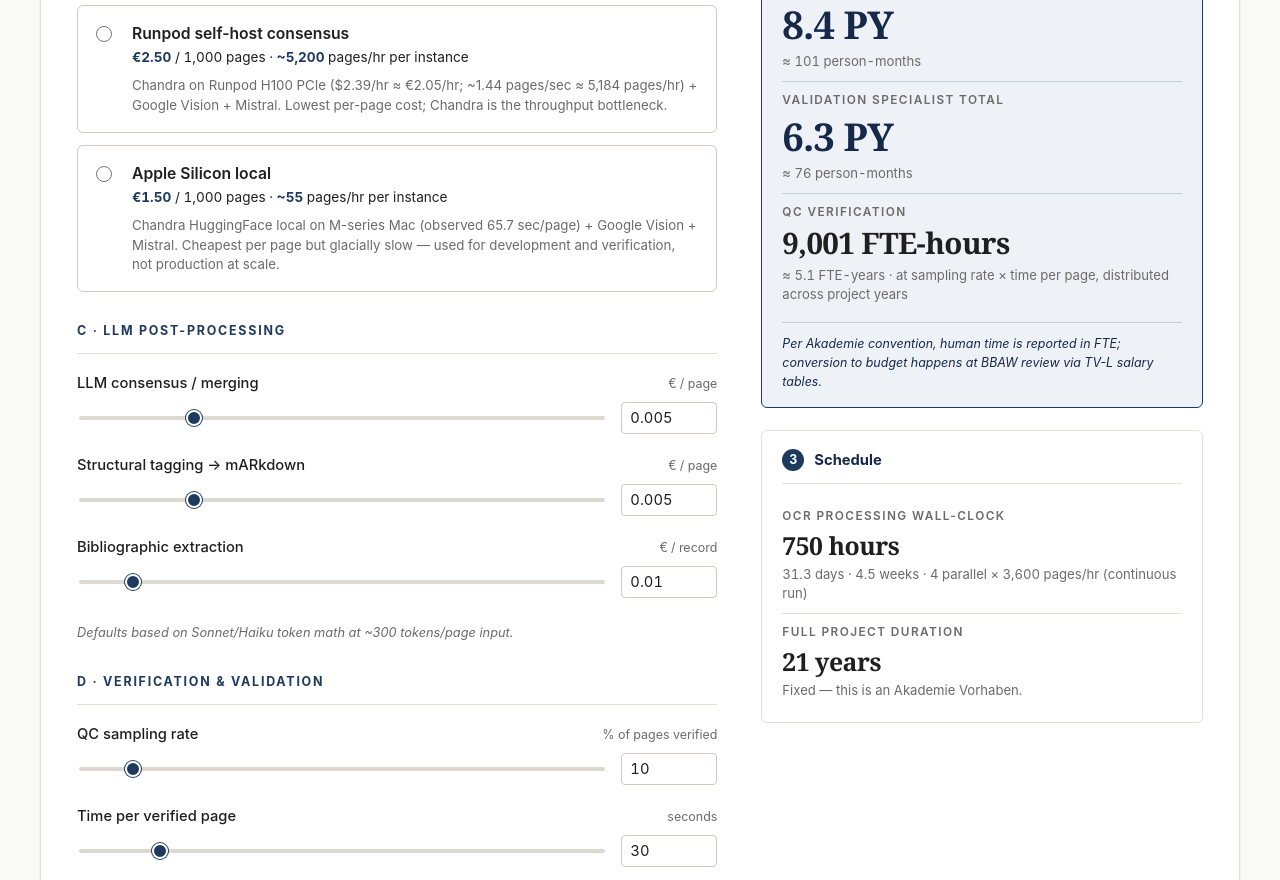
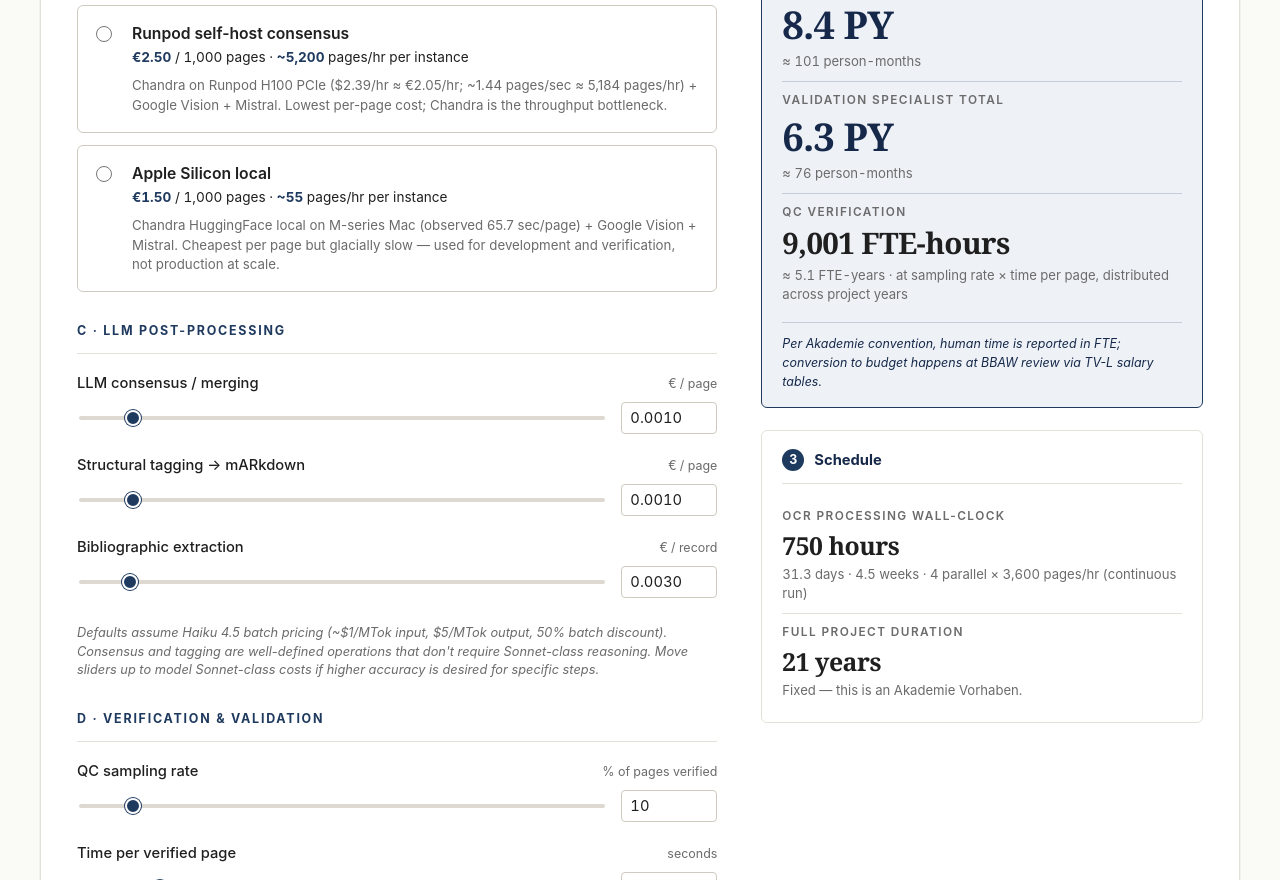
Before and after one commit to maximromanov/bbaw_dashboard, a plain HTML site: page index.html in a window 1280 px wide. Shown: the part 1073-1953 px from the top of the page. Drawn offline with Linux system fonts and the light colour scheme.

Commit message:
fix: Layer 1 — LLM pricing defaults calibrated to Haiku batch (not Sonnet)
Co-Authored-By: Claude Opus 4.7 (1M context) <noreply@anthropic.com>

```diff
--- a/index.html
+++ b/index.html
@@ -106,28 +106,28 @@
           <div class="input-row">
             <label for="llm-consensus">LLM consensus / merging <span class="unit">€ / page</span></label>
             <div class="control">
-              <input type="range" id="llm-consensus" min="0.001" max="0.02" step="0.001" value="0.005">
-              <input type="number" id="llm-consensus-num" min="0" step="0.001" value="0.005">
+              <input type="range" id="llm-consensus" min="0.0001" max="0.010" step="0.0001" value="0.001">
+              <input type="number" id="llm-consensus-num" min="0" step="0.0001" value="0.0010">
             </div>
           </div>
 
           <div class="input-row">
             <label for="llm-tagging">Structural tagging → mARkdown <span class="unit">€ / page</span></label>
             <div class="control">
-              <input type="range" id="llm-tagging" min="0.001" max="0.02" step="0.001" value="0.005">
-              <input type="number" id="llm-tagging-num" min="0" step="0.001" value="0.005">
+              <input type="range" id="llm-tagging" min="0.0001" max="0.010" step="0.0001" value="0.001">
+              <input type="number" id="llm-tagging-num" min="0" step="0.0001" value="0.0010">
             </div>
           </div>
 
           <div class="input-row">
             <label for="llm-biblio">Bibliographic extraction <span class="unit">€ / record</span></label>
             <div class="control">
-              <input type="range" id="llm-biblio" min="0.001" max="0.1" step="0.001" value="0.01">
-              <input type="number" id="llm-biblio-num" min="0" step="0.001" value="0.01">
+              <input type="range" id="llm-biblio" min="0.0005" max="0.030" step="0.0005" value="0.003">
+              <input type="number" id="llm-biblio-num" min="0" step="0.0005" value="0.0030">
             </div>
           </div>
 
-          <p class="caption">Defaults based on Sonnet/Haiku token math at ~300 tokens/page input.</p>
+          <p class="caption">Defaults assume Haiku 4.5 batch pricing (~$1/MTok input, $5/MTok output, 50% batch discount). Consensus and tagging are well-defined operations that don't require Sonnet-class reasoning. Move sliders up to model Sonnet-class costs if higher accuracy is desired for specific steps.</p>
         </fieldset>
 
         <fieldset>
```
